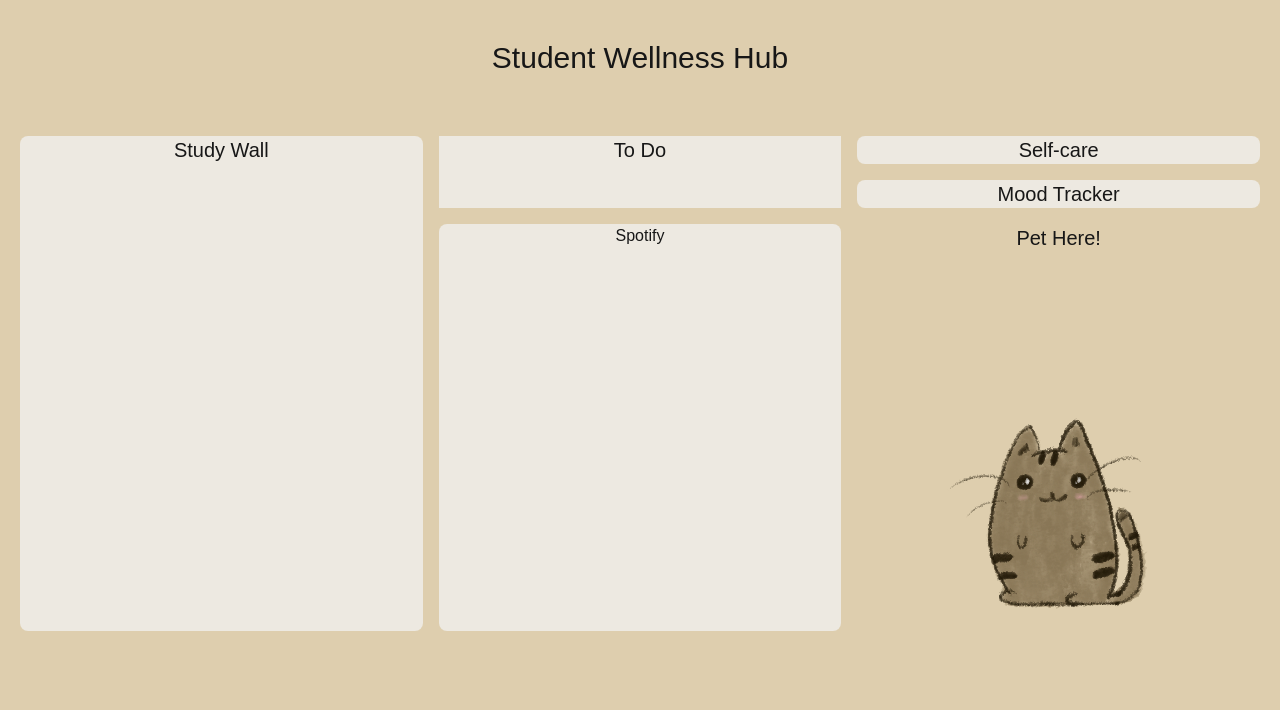
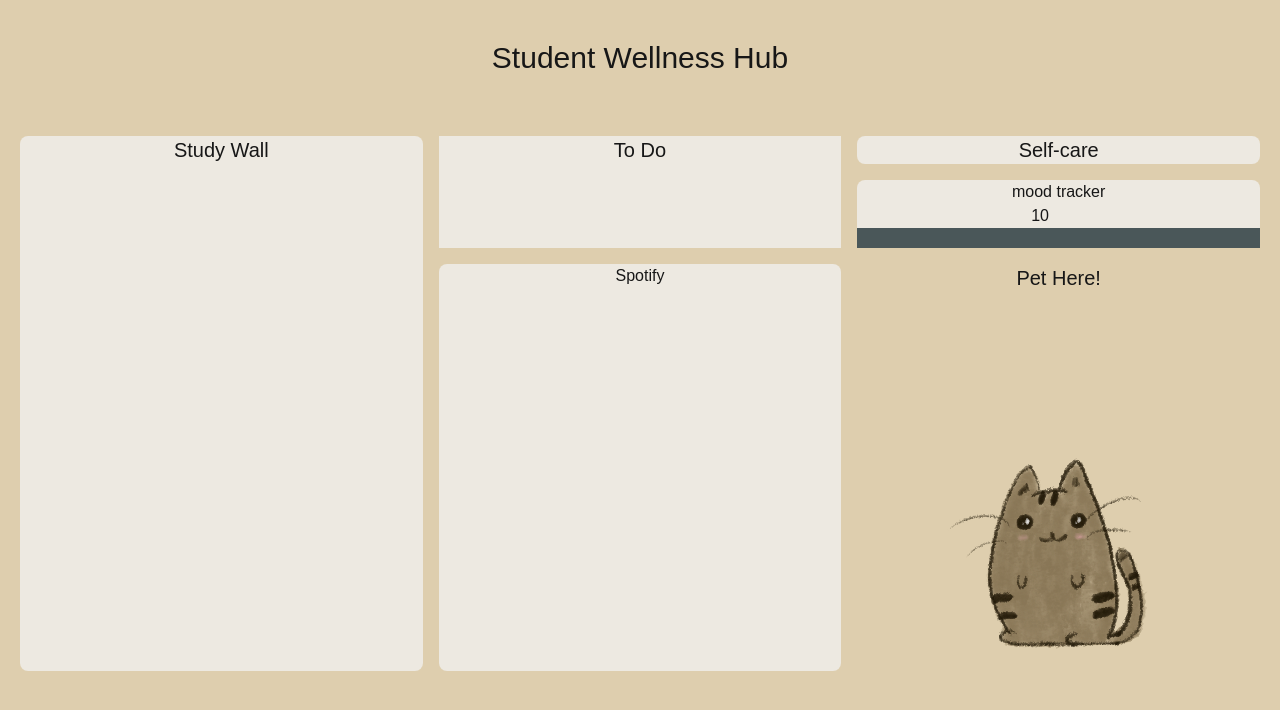
Before and after one commit to diyaS-15/Student-Wellness-Hub, a Next.js app in the folder wellnesshub/: page / in a window 1280 px wide. Shown: the top 710 px of the page. Built offline with nearby package versions, Linux system fonts and the light colour scheme; no server answers.

Commit message:
added mood tracker
modified MoodTracker.tsx
Added route.ts

```diff
--- /dev/null
+++ b/wellnesshub/src/app/api/mood/route.ts
@@ -0,0 +1,26 @@
+import { NextApiRequest, NextApiResponse } from "next";
+import { MongoClient } from "mongodb";
+
+const uri = process.env.MONGODB_URI || "your_mongodb_connection_string";
+let client: MongoClient;
+
+async function connectToDB() {
+  if (!client) client = new MongoClient(uri);
+  await client.connect();
+  return client.db("wellnesshub").collection("moodTracker");
+}
+
+export default async function handler(req: NextApiRequest, res: NextApiResponse) {
+  const collection = await connectToDB();
+
+  if (req.method === "GET") {
+    const mood = await collection.findOne({});
+    res.json({ mood: mood?.value || 3 });
+  } else if (req.method === "POST") {
+    const { mood } = req.body;
+    await collection.updateOne({}, { $set: { value: mood } }, { upsert: true });
+    res.status(200).json({ message: "Mood updated!" });
+  } else {
+    res.status(405).json({ message: "Method Not Allowed" });
+  }
+}
--- a/wellnesshub/src/app/components/MoodTrackerSection.tsx
+++ b/wellnesshub/src/app/components/MoodTrackerSection.tsx
@@ -1,7 +1,60 @@
-export default function MoodTracker() {
-    return (
-        <div>
-            <h2 className="text-xl">Mood Tracker</h2>
+"use client";
+
+import { useState, useEffect } from "react";
+
+const MoodTrackerSection = () => {
+    const [mood, setMood] = useState<number>(10); //this the default mood
+
+
+useEffect(() => {
+    const fetchMood = async () => {
+        const res = await fetch("/api/mood/route.ts");
+        const data = await res.json();
+        setMood(data.mood || 10);
+    };
+    fetchMood();
+},[]);
+
+//storing and updating in backend
+const handleMoodChange = async (newMood: number) => {
+    setMood(newMood);
+    await fetch("/api/mood", {
+      method: "POST",
+      headers: { "Content-Type": "application/json" },
+      body: JSON.stringify({ mood: newMood }),
+    });
+  };
+
+
+  return (
+    <div>
+        <h2> mood tracker </h2>
+        <input
+            type="number"
+            min="1"
+            max="10"
+            value={mood}
+            onChange={(e) => handleMoodChange(Number(e.target.value))}
+      />
+
+        <div
+        style={{
+            width: "100%",
+            height: "20px",
+            background: "#b0c4b1",
+            overflow: "hidden",
+        }}
+    >
+    <div //dynamic changing mood
+        style={{
+            width: `${(mood/10)*100}%`,
+            height: "100%",
+            background: "#4a5759",
+        }}
+        />
         </div>
-    )
-}
+     </div>
+  );
+};
+
+export default MoodTrackerSection;
```
